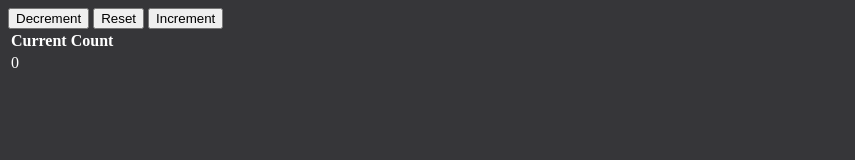
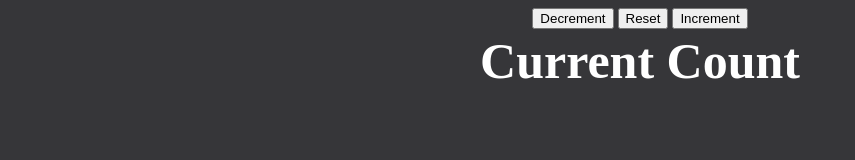
Before and after one commit to Siembiedak/Simple-JavaScript-Counter, a plain HTML site: page index.html in a window 1280 px wide. Shown: the whole page, without its empty margins (0-855 px from the left). Drawn offline with Linux system fonts and the light colour scheme.

Commit message:
Update index.html

```diff
--- a/index.html
+++ b/index.html
@@ -1,20 +1,37 @@
 <!DOCTYPE html>
+<html>
 	<head>
 		<script src="script.js" charset="utf-8"></script>
-    <title>Siembiedak's Counter</title>
+		<title>Jarmander333's Counter</title> <!--My version of Seimbiedak's counter (https://github.com/Siembiedak/Simple-JavaScript-Counter)-->
 	</head>
 	<body style="background-color:#363639; color:white;">
 		<div id="holder">
+			<center>
 				<table style="background-color: #363639">
 					<tr>
-        <th>Current Count</th>
+						<th>
+							<center style="font-size: 50px">
+								Current Count
+							</center>
+						</th>
 					</tr>
 					<tr>
-        <td id="countcurrent">0</td>
+						<td id="countcurrent" style="font-size: 500px; text-align:center"">
+							<center>
+								<p id="number" style="position: fixed">
+								</p>
+							</center>
+						</td>
+					</tr>
+					<center>
 						<div id="buttons">
 							<button type="button" name="btndn" id="down">Decrement</button>
 							<button type="button" name="btnrst" id="reset">Reset</button>
 							<button type="button" name="btnup" id="up">Increment</button>
 						</div>
+					</center>
+				</table>
+			</center>
 		</div>
 	</body>
+</html>
```
Lines whose indentation alone changed are shown as unchanged.
